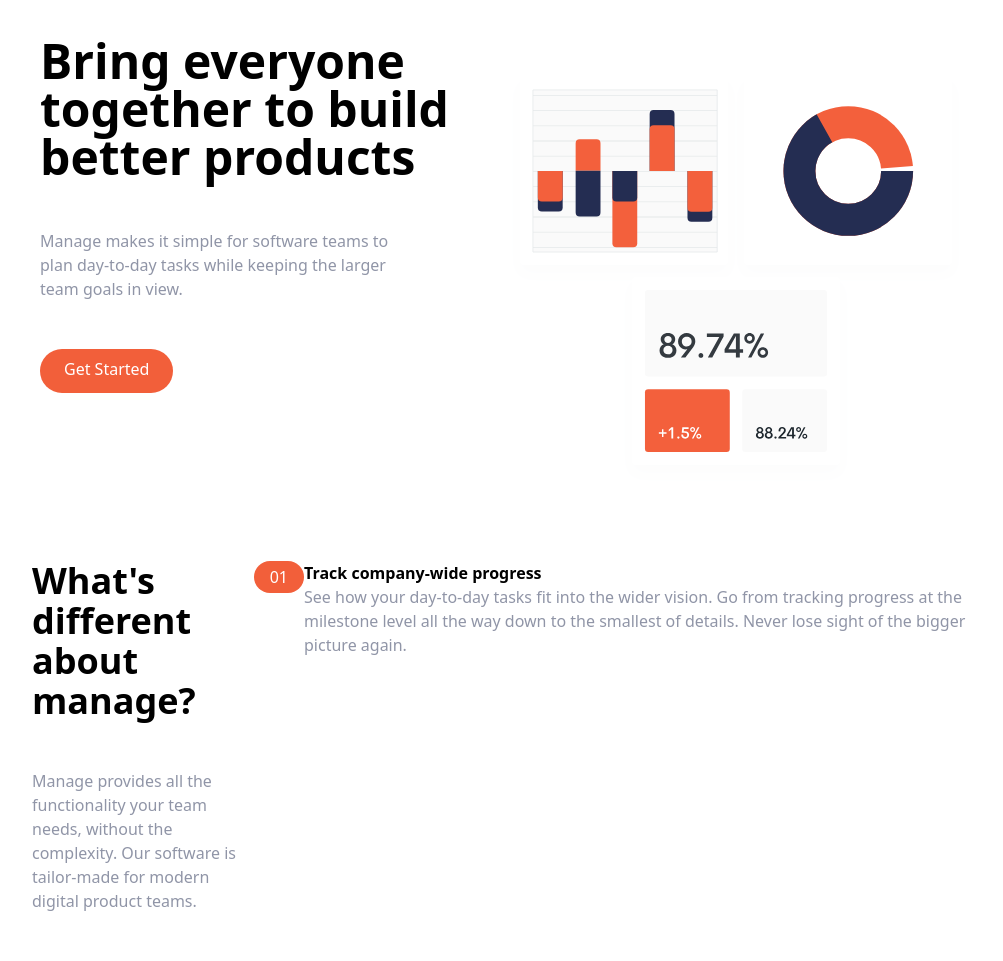
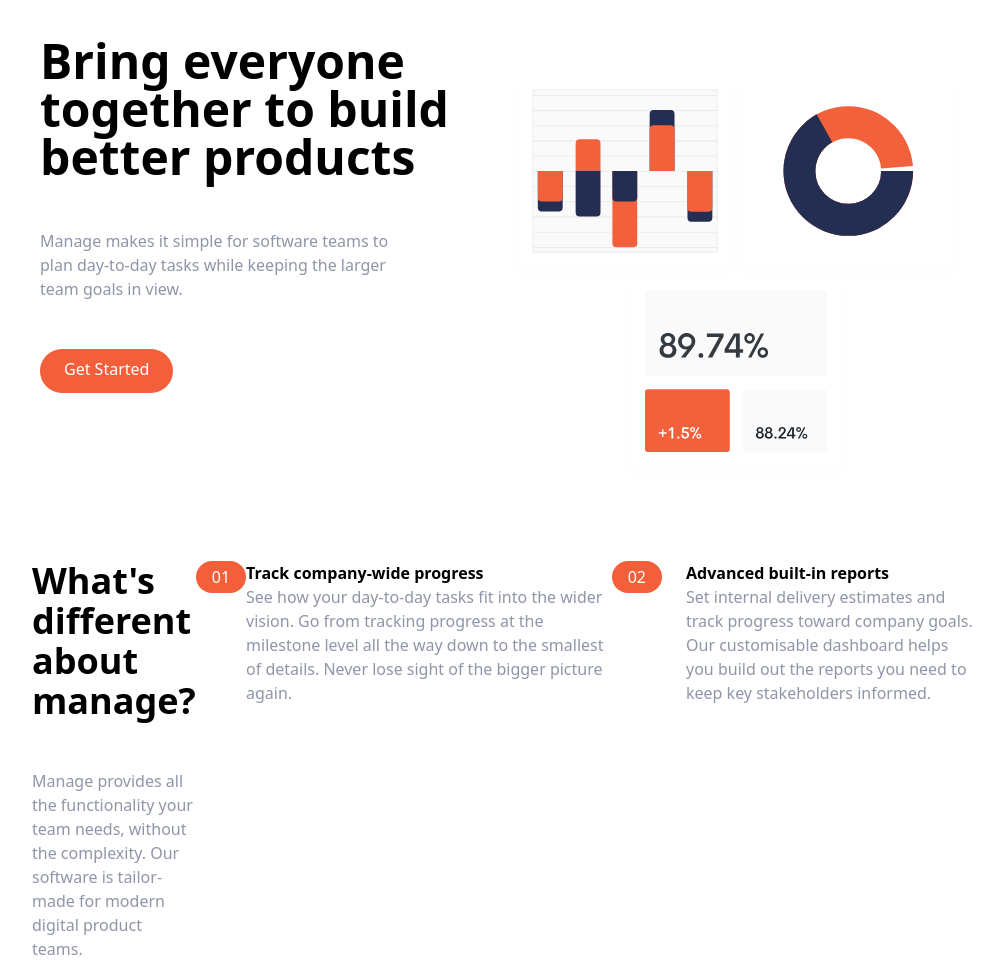
Before and after one commit to Edyane/Tailwind-Crash-Course, a plain HTML site: page index.html in a window 1280 px wide. Shown: the part 95-1056 px from the top of the page, without its empty margins (136-1139 px from the left). Before the commit the page ends 1008 px from the top, so only its background shows below. Drawn offline with Linux system fonts and the light colour scheme.

Commit message:
List item

```diff
--- a/index.html
+++ b/index.html
@@ -94,6 +94,32 @@
                     again.
                 </p>
             </div>
+
+            <!-- List Item 2 -->
+            <div class="flex flex-col space-y-3 md:space-y-0 md:space-x-6 md:flex-row">
+                <!-- Heading -->
+                <div class="rounded-l-full bg-brightRedSupLight md:bg-transparent">
+                    <div class="flex items-center space-x-2">
+                        <div class="px-4 py-2 text-white rounded-full md:py-1 bg-brightRed">
+                            02
+                        </div>
+                        <h3 class="text-base font-bold md:mb-4 md:hidden">
+                            Advanced built-in reports
+                        </h3>
+                    </div>
+                </div>
+
+                <div>
+                    <h3 class="hidden mb-4 text-lg font-bold md:block">
+                        Advanced built-in reports
+                    </h3>
+                    <p class="text-darkGrayishBlue">
+                        Set internal delivery estimates and track progress toward
+                        company goals. Our customisable dashboard helps you build out
+                        the reports you need to keep key stakeholders informed.
+                    </p>
+                </div>
+            </div>
         </div>
 
     </section>
```
